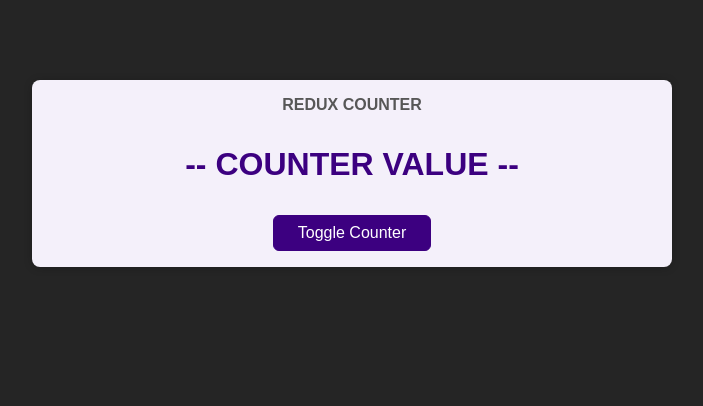
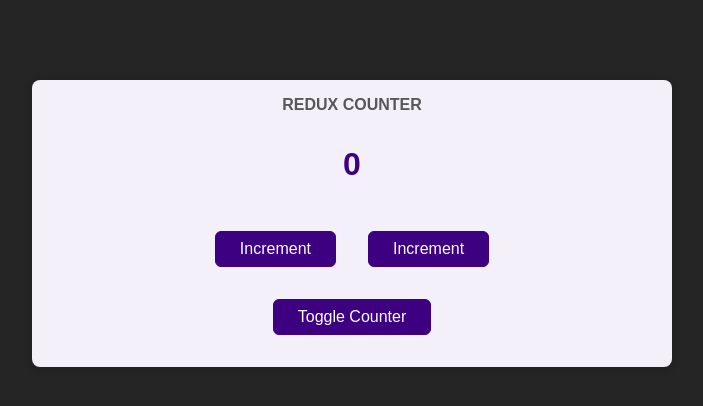
Before and after one commit to AleksandreTch/ExploringRedux, a React (Create React App) app: page / in a window 1280 px wide. Shown: the top 406 px of the page, without its empty margins (288-991 px from the left). Built offline with nearby package versions, Linux system fonts and the light colour scheme.

Commit message:
Redux increment decrement Practice.

```diff
--- a/src/components/Counter.js
+++ b/src/components/Counter.js
@@ -1,13 +1,41 @@
+import {useDispatch, useSelector} from 'react-redux';
+
 import classes from './Counter.module.css';
 
 const Counter = () => {
+  const dispatch = useDispatch();
+  const counter = useSelector(state => state.counter);
+
+  const incrementHandler = () => {
+    dispatch({type: 'increment'});
+  };
+
+  const decrementHandler = () => {
+    dispatch({type: 'decrement'})
+  };
+
   const toggleCounterHandler = () => {};
 
   return (
     <main className={classes.counter}>
-      <h1>Redux Counter</h1>
-      <div className={classes.value}>-- COUNTER VALUE --</div>
-      <button onClick={toggleCounterHandler}>Toggle Counter</button>
+      <h1>
+        Redux Counter
+        </h1>
+      <div className={classes.value}>
+        {counter}
+        </div>
+        <div>
+          <button onClick={incrementHandler}>
+            Increment
+          </button>
+          <button onClick={decrementHandler}>
+            Increment
+          </button>
+        </div>
+      <button
+      onClick={toggleCounterHandler}>
+        Toggle Counter
+      </button>
     </main>
   );
 };
--- a/src/components/Counter.module.css
+++ b/src/components/Counter.module.css
@@ -21,3 +21,7 @@
   margin: 2rem 0;
   font-weight: bold;
 }
+
+.counter button {
+  margin: 1rem;
+}
```
